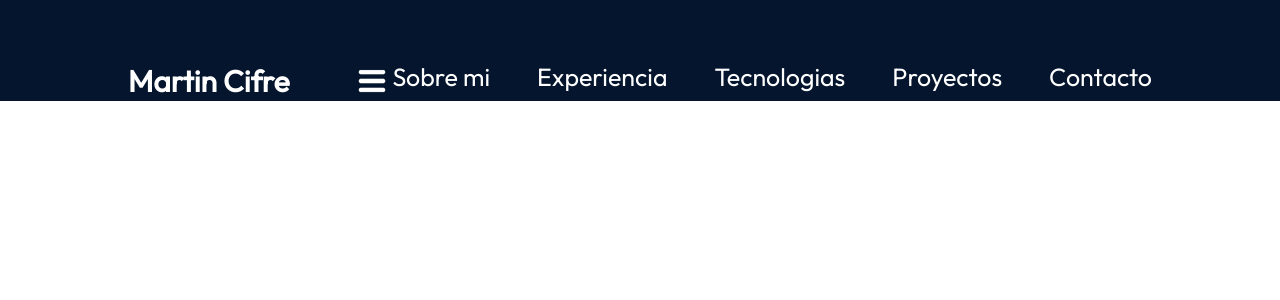
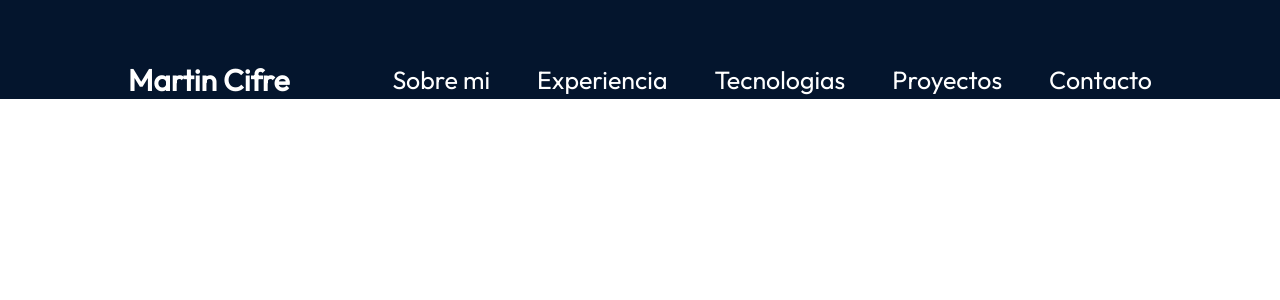
Before and after one commit to Martin-Cifre/portfolioReact, a React (Vite) app in the folder portfolioReact/: page / in a window 1280 px wide. Shown: the top 300 px of the page. Built offline with nearby package versions, Linux system fonts and the light colour scheme.

Commit message:
detalles navbar

```diff
--- a/portfolioReact/src/components/navbar/navbar.jsx
+++ b/portfolioReact/src/components/navbar/navbar.jsx
@@ -3,6 +3,7 @@
 import { getImgUrl } from "../../utils.js";
 
 export const Navbar = () => {
+    const [menuOpen, setMenuOpen] = useState(false);
     return (
       <nav className={styles.navbar}>
         <a className={styles.title} href="/">
@@ -12,10 +13,13 @@
         <div className={styles.menu}>
           <img
             className={styles.menuBtn}
-            src={getImgUrl("nav/desplegable.png")}
-            alt="boton menu"
+                src={menuOpen ? getImgUrl("nav/close.png")
+                              : getImgUrl("nav/desplegable.png")}
+                    alt="boton menu"
+            onClick={()=> setMenuOpen(!menuOpen)}
           />
-          <ul className={styles.menuItems}>
+                <ul className={`${styles.menuItems} ${menuOpen && styles.menuOpen}`}
+                    onClick={() => setMenuOpen(false)}>
             <li>
               <a href="#sobremi">Sobre mi</a>
             </li>
--- a/portfolioReact/src/components/navbar/navbar.module.css
+++ b/portfolioReact/src/components/navbar/navbar.module.css
@@ -37,6 +37,7 @@
 }
 
 .menuBtn {
+    display: none;
     width: 40px;
     height: 40px;
 }
@@ -73,4 +74,10 @@
         box-shadow: 0 0 4px 0 rgba(0,0,0,0.25);
     }
 
+    .menuOpen {
+        display: flex;
+        z-index: 1;
+
+    }
+
 }
```
Also changed, not shown: portfolioReact/public/assets/nav/close.png (added).
